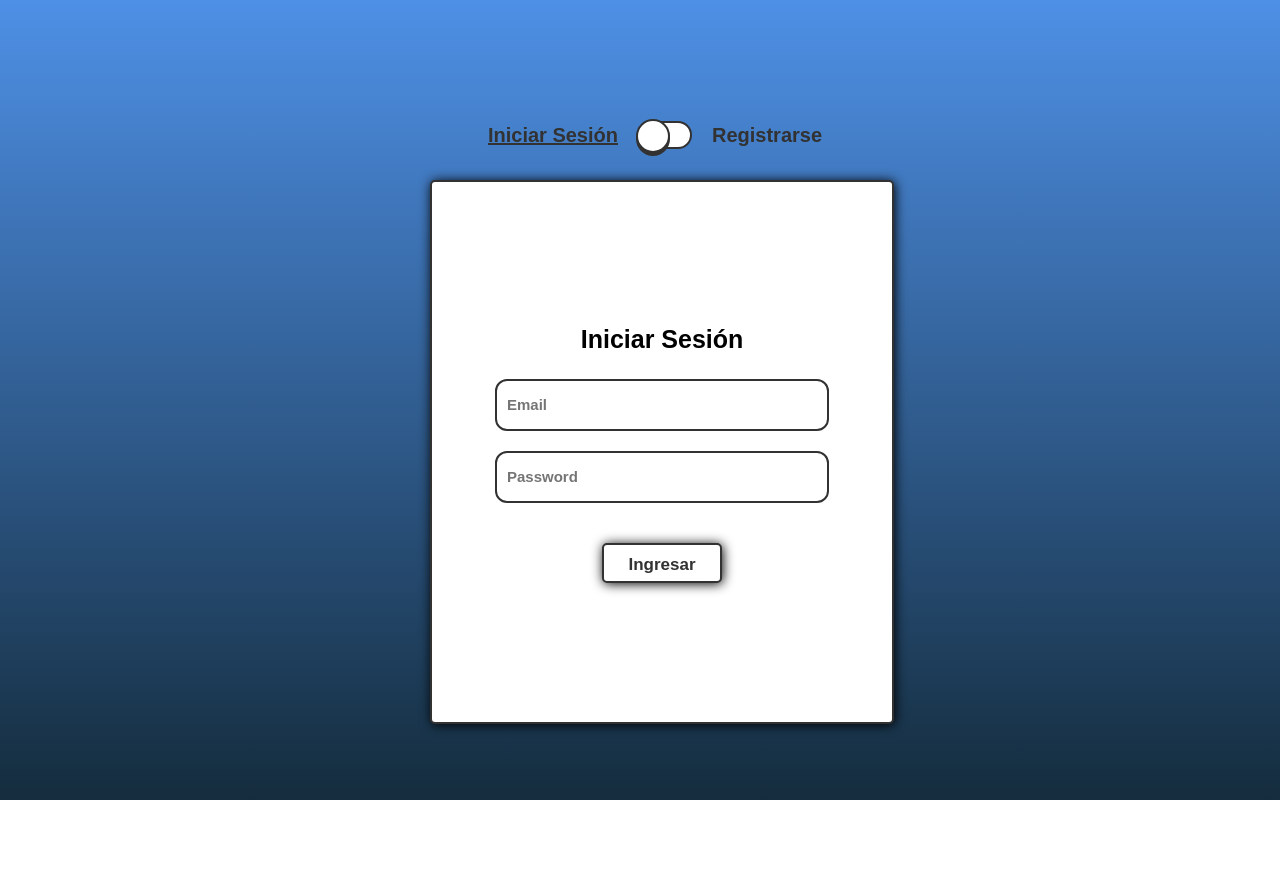
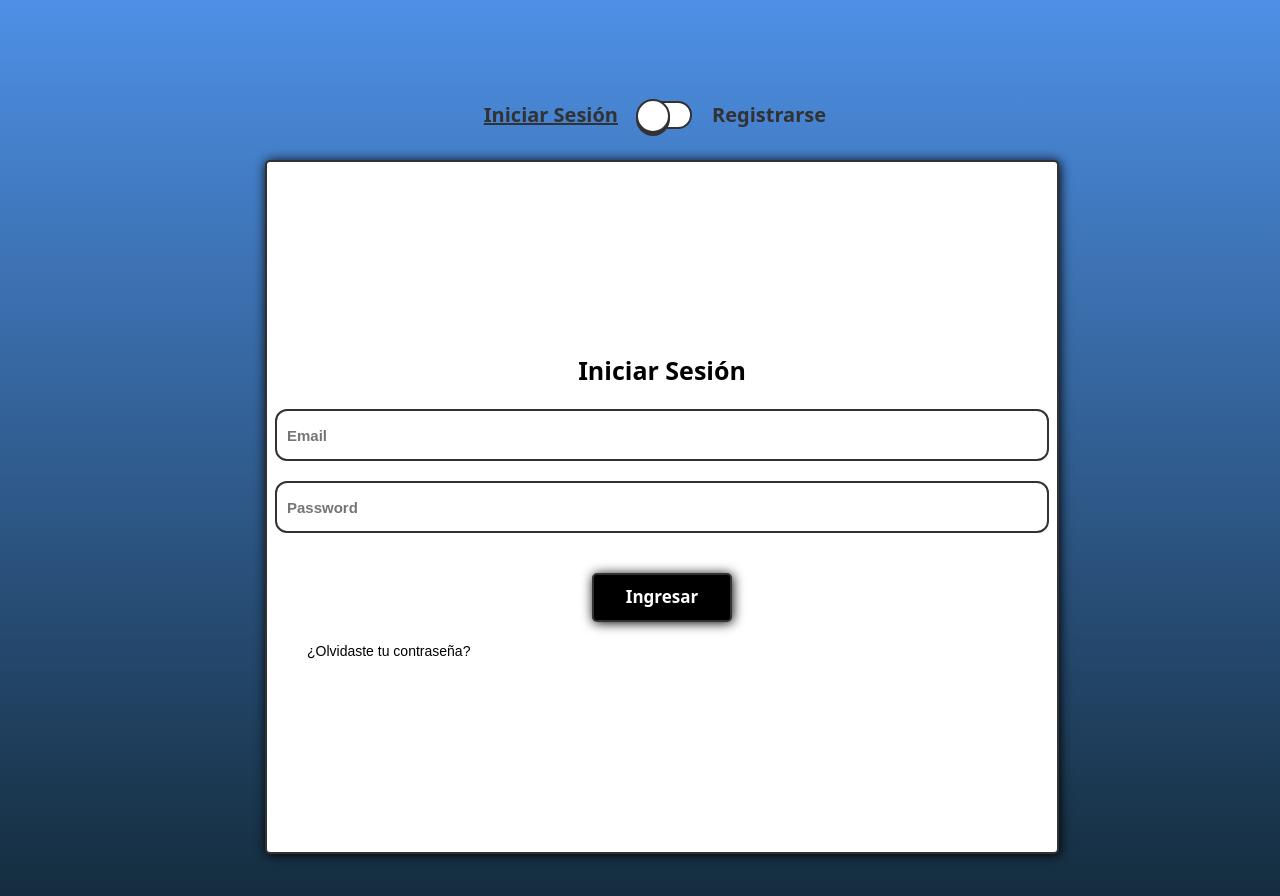
Before and after one commit to DavidRomero24/Gestock, a React (Vite) app in the folder frontend/: page /LoginPage in a window 1280 px wide. Shown: the top 896 px of the page. Before the commit the page ends 800 px from the top, so only its background shows below. Built offline with nearby package versions, Linux system fonts and the light colour scheme.

Commit message:
arreglo formulario

```diff
--- a/frontend/src/components/auth/Login.tsx
+++ b/frontend/src/components/auth/Login.tsx
@@ -8,11 +8,12 @@ const Login = () => {
       style={{
         display: "flex",
         justifyContent: "center",
-        alignItems: "center",
+        alignItems: "flex-start",
+        paddingTop: "100px",
         height: "100vh",
         width: "100vw",
-        fontFamily: "sans-serif",
-        fontWeight: "bold",
+        fontFamily: "system-ui, Avenir, Helvetica, Arial, sans-serif",
+        // fontWeight: "bold",
         background: "#142c3d",
         backgroundImage:
           "linear-gradient(0deg, rgba(20, 44, 61, 1) 0%, rgba(78, 144, 230, 1) 100%)",
@@ -89,8 +90,8 @@ const Login = () => {
         {/* Tarjeta giratoria */}
         <div
           style={{
-            width: "420px",
-            height: "500px",
+            width: "750px",
+            height: "650px",
             backgroundColor: "transparent",
             perspective: "1000px",
             textAlign: "center",
@@ -137,15 +138,25 @@ const Login = () => {
               }}
             >
               <input placeholder="Email" type="email" style={inputStyle} />
-              <input
-                placeholder="Password"
-                type="password"
-                style={inputStyle}
-              />
+              <input placeholder="Password" type="password" style={inputStyle} />
               <button type="submit" style={buttonStyle}>
-              Ingresar
+                Ingresar
               </button>
             </form>
+            <div style={{
+              backgroundColor: "transparent",
+              color: "black",
+              fontFamily: "sans-serif",
+              width: "100%",
+              textAlign: "left",
+              paddingLeft: "20px",
+              marginTop: "-1px",
+              fontSize: "14px",
+              cursor: "pointer",
+            }}>
+              ¿Olvidaste tu contraseña?
+            </div>
+
           </div>
 
           {/* Back */}
@@ -156,7 +167,7 @@ const Login = () => {
               display: "flex",
               flexDirection: "column",
               justifyContent: "center",
-              background: "lightgrey",
+              background: "white",
               gap: "20px",
               borderRadius: "5px",
               border: "2px solid #323232",
@@ -174,7 +185,7 @@ const Login = () => {
                 color: "#323232",
               }}
             >
-              Sign up
+              Registrarse
             </div>
 
             <form
@@ -185,17 +196,43 @@ const Login = () => {
                 gap: "20px",
               }}
             >
-              <input placeholder="Name" type="text" style={inputStyle} />
-              <input placeholder="Email" type="email" style={inputStyle} />
-              <input
-                placeholder="Password"
-                type="password"
-                style={inputStyle}
-              />
+              <div style={{
+                display: "flex",
+                flexWrap: "wrap",
+                justifyContent: "space-between",
+                gap: "10px",
+              }}>
+                <input placeholder="Primer Nombre" type="text" style={{ ...inputStyle, width: "340px" }} />
+                <input placeholder="Segundo Nombre" type="text" style={{ ...inputStyle, width: "340px" }} />
+              </div>
+
+              <div style={{ width: "715px",
+                marginRight: "31px",
+                paddingRight:"1px",
+                marginLeft:"9px",
+                display: "flex",
+                flexDirection: "column",
+                gap: "18px"
+                }}>
+                <input placeholder="Apellidos" type="text" style={inputStyle} />
+                <input placeholder="Email" type="email" style={inputStyle} />
+                <input placeholder="Teléfono" type="text" style={inputStyle} />
+              </div>
+
+              <div style={{
+                display: "flex",
+                flexWrap: "wrap",
+                justifyContent: "space-between",
+                gap: "10px",
+              }}>
+                <input placeholder="Contraseña" type="password" style={{ ...inputStyle, width: "340px" }} />
+                <input placeholder="Confirmar contraseña" type="password" style={{ ...inputStyle, width: "340px" }} />
+              </div>
               <button type="submit" style={buttonStyle}>
-                Sign up
+                Registrarse
               </button>
             </form>
+
           </div>
         </div>
       </div>
@@ -204,7 +241,8 @@ const Login = () => {
 };
 
 const inputStyle: React.CSSProperties = {
-  width: "310px",
+  // width: "340px",
+  width: "100%",
   height: "38px",
   borderRadius: "12px",
   border: "2px solid #323232",
@@ -219,15 +257,16 @@ const inputStyle: React.CSSProperties = {
 
 const buttonStyle: React.CSSProperties = {
   marginTop: "20px",
-  width: "120px",
+  paddingBottom: "35px",
+  width: "140px",
   height: "40px",
   borderRadius: "5px",
   border: "2px solid #323232",
-  backgroundColor: "#fff",
+  backgroundColor: "#000",
   boxShadow: "1px 1px 12px #000",
   fontSize: "17px",
   fontWeight: 600,
-  color: "#323232",
+  color: "#fff",
   cursor: "pointer",
 };
 
```
